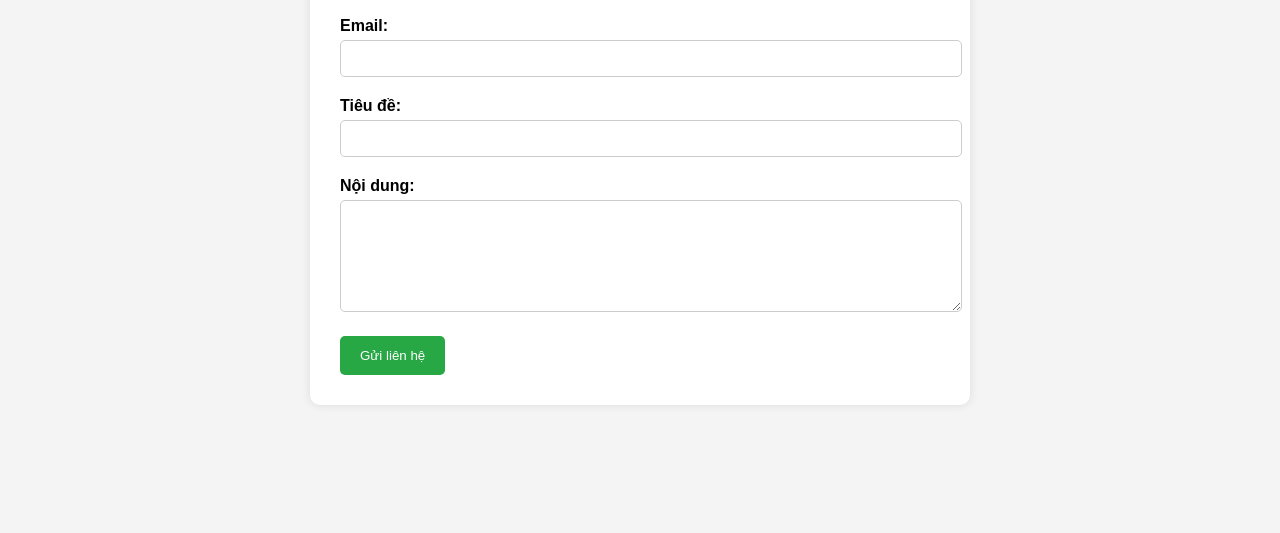
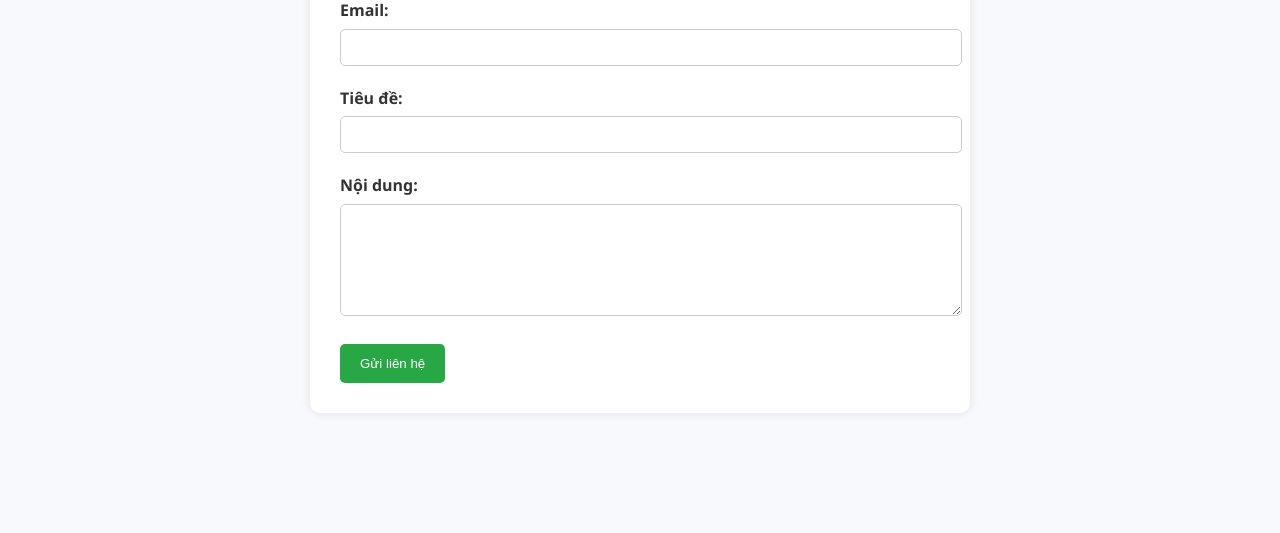
Before and after one commit to HuuTruong1504/cv, a plain HTML site: page html/contact.html in a window 1280 px wide. Shown: the part 267-800 px from the top of the page. Drawn offline with Linux system fonts and the light colour scheme.

Commit message:
sua form

```diff
--- a/css/aboutme.css
+++ b/css/aboutme.css
@@ -1,9 +1,10 @@
 body {
-    font-family: 'Segoe UI', Tahoma, Geneva, Verdana, sans-serif;
-    background: #f4f6f8;
     margin: 0;
     padding: 0;
+    background-color: #f7f9fc;
+    font-family: 'Segoe UI', Tahoma, Geneva, Verdana, sans-serif;
     color: #333;
+    line-height: 1.6;
 }
 
 .container {
--- a/css/contact.css
+++ b/css/contact.css
@@ -1,7 +1,10 @@
 body {
-font-family: Arial, sans-serif;
-background-color: #f4f4f4;
-padding: 40px;
+    margin: 0;
+    padding: 0;
+    background-color: #f7f9fc;
+    font-family: 'Segoe UI', Tahoma, Geneva, Verdana, sans-serif;
+    color: #333;
+    line-height: 1.6;
 }
 
 .contact-container {
--- a/css/product.css
+++ b/css/product.css
@@ -1,9 +1,11 @@
 /* Reset và cấu hình cơ bản */
 body {
     margin: 0;
-    font-family: Arial, sans-serif;
-    background-color: #f9f9f9;
+    padding: 0;
+    background-color: #f7f9fc;
+    font-family: 'Segoe UI', Tahoma, Geneva, Verdana, sans-serif;
     color: #333;
+    line-height: 1.6;
 }
 
 /* Container chính */
--- a/html/contact.html
+++ b/html/contact.html
@@ -3,14 +3,14 @@
     <head>
         <meta charset="utf-8">
         <meta http-equiv="X-UA-Compatible" content="IE=edge">
-        <title></title>
+        <title>contast</title>
         <meta name="description" content="">
         <meta name="viewport" content="width=device-width, initial-scale=1">
         <link rel="stylesheet" href="/css/contact.css">
     </head>
     <body>
         <div class="navbar">
-            <a href="/html/index.html">Home</a>
+            <a href="/#/index.html">Home</a>
             <a href="/html/aboutme.html">About Me</a>
             <a href="/html/product.html">My Product</a>
             <a href="/html/contact.html">Contact</a>
```
Also changed, not shown: html/aboutme.html (+4 -4 lines), html/product.html (+1 -1 lines), index.html (renamed from html/index.html).
